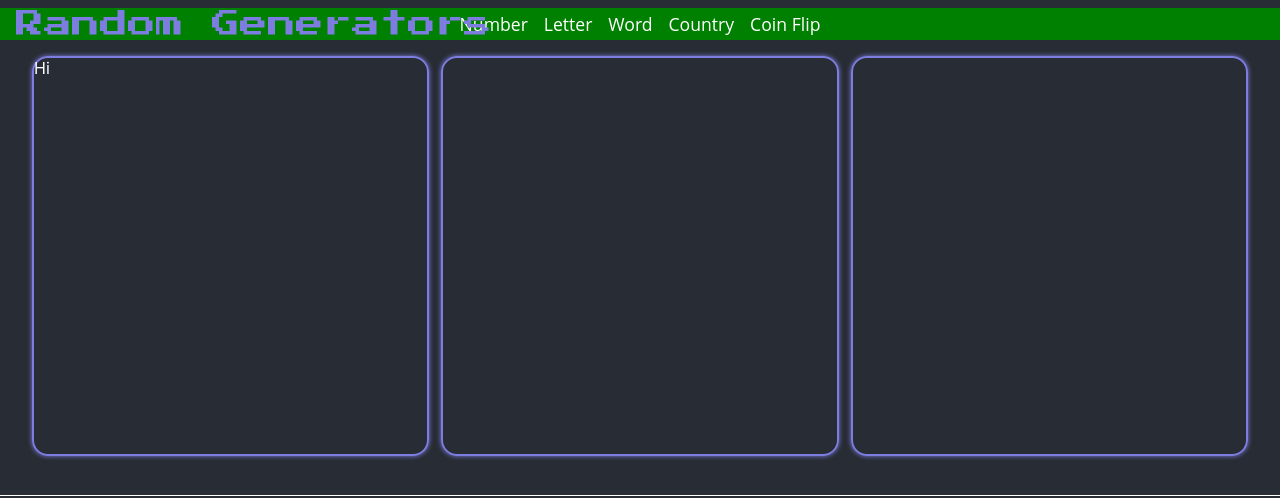
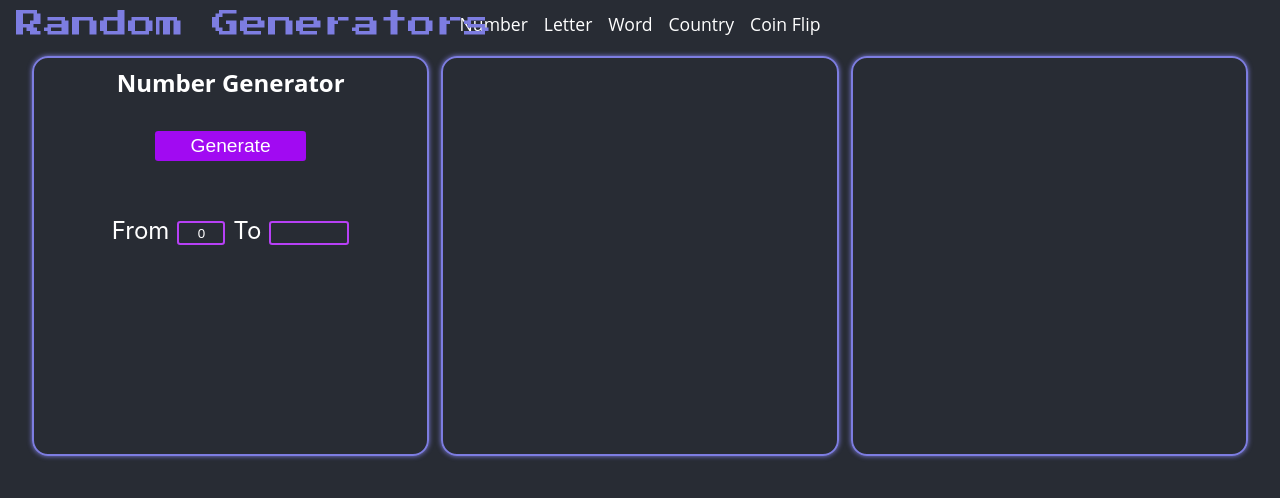
Before and after one commit to 0xRomRom/Random-Generators-V2, a React (Create React App) app in the folder random-generators-v2/: page / in a window 1280 px wide. Shown: the top 498 px of the page. Built offline with nearby package versions, Linux system fonts and the light colour scheme.

Commit message:
Input added to first modal

```diff
--- a/random-generators-v2/src/App.js
+++ b/random-generators-v2/src/App.js
@@ -1,6 +1,6 @@
 import React, { Fragment } from "react";
-import Nav from "./components/Nav";
-import AppContainer from "./components/AppContainer";
+import Nav from "./components/Nav.js";
+import AppContainer from "./components/UI/AppContainer.js";
 
 function App() {
   return (
--- a/random-generators-v2/src/components/Nav.module.css
+++ b/random-generators-v2/src/components/Nav.module.css
@@ -12,7 +12,7 @@
   color: white;
   font-size: 1.1rem;
   margin-top: 0.5rem !important;
-  background-color: green;
+  /* background-color: green; */
 }
 
 .nav li {
--- a/random-generators-v2/src/components/AppContainer.js
+++ b/random-generators-v2/src/components/UI/AppContainer.js
@@ -1,12 +1,13 @@
 import cl from "./AppContainer.module.css";
-import RandomModal from "./UI/RandomModal.js";
+import RandomModal from "./RandomModal.js";
+import NumberGenerator from "../generators/NumberGenerator.js";
 
 const AppContainer = () => {
   return (
     <div className={cl["main-container"]}>
       <div className={cl["inner-container"]}>
         <RandomModal>
-          <p>Hi</p>
+          <NumberGenerator />
         </RandomModal>
         <RandomModal />
         <RandomModal />
--- a/random-generators-v2/src/components/AppContainer.module.css
+++ b/random-generators-v2/src/components/UI/AppContainer.module.css
@@ -2,7 +2,7 @@
   position: relative;
   width: 100vw;
   min-height: 27.5rem;
-  border-bottom: 1px solid white;
+  /* border-bottom: 1px solid white; */
 }
 
 .inner-container {
--- a/random-generators-v2/src/components/UI/RandomModal.module.css
+++ b/random-generators-v2/src/components/UI/RandomModal.module.css
@@ -6,6 +6,7 @@
   box-shadow: 0px 0px 5px rgb(125, 125, 225);
   color: white;
   border-radius: 1rem;
+  padding: 0.5rem !important;
 }
 
 @media only screen and (max-width: 1000px) {
--- a/random-generators-v2/src/components/generators/NumberGenerator.js
+++ b/random-generators-v2/src/components/generators/NumberGenerator.js
@@ -1,7 +1,37 @@
-import randomModal from "../UI/RandomModal";
+import cl from "./NumberGenerator.module.css";
+import React, { useState, useRef } from "react";
 
 const NumberGenerator = () => {
-  return <randomModal />;
+  const [randomNumber, setRandomNumber] = useState("");
+  const lowInput = useRef(0);
+  const highInput = useRef(0);
+
+  const calculateHandler = () => {
+    let randomInteger = Math.round(Math.random() * 5000);
+    setRandomNumber(randomInteger);
+    alert(lowInput.current.value);
+  };
+
+  return (
+    <div className={cl["inner-div"]}>
+      <h1 className={cl.header}>Number Generator</h1>
+      <span className={cl.output}>{randomNumber}</span>
+      <button className={cl.generate} onClick={calculateHandler}>
+        Generate
+      </button>
+      <div className={cl["input-box"]}>
+        <span className={cl["input-span"]}>From</span>
+        <input
+          type="text"
+          className={cl.input}
+          ref={lowInput}
+          defaultValue={0}
+        ></input>
+        <span className={cl["input-span"]}>To</span>
+        <input type="text" className={cl.input2} ref={highInput}></input>
+      </div>
+    </div>
+  );
 };
 
 export default NumberGenerator;
--- a/random-generators-v2/src/components/generators/NumberGenerator.module.css
+++ b/random-generators-v2/src/components/generators/NumberGenerator.module.css
@@ -0,0 +1,82 @@
+.inner-div {
+  position: relative;
+  width: 100%;
+  height: 100%;
+  display: flex;
+  flex-direction: column;
+}
+
+.header {
+  text-align: center;
+  font-family: "Open Sans";
+  font-size: 1.5rem;
+}
+
+.generate {
+  position: relative;
+  width: 40%;
+  left: 30%;
+  border: none;
+  outline: 0;
+  border-radius: 0.2rem;
+  font-size: 1.2rem;
+  background-color: rgb(161, 10, 242);
+  color: rgb(255, 255, 255);
+  padding: 0.25rem 0rem !important;
+  cursor: pointer;
+  transition: all 0.2s ease-in-out;
+}
+.generate:hover {
+  background-color: rgb(183, 64, 246);
+}
+
+.output {
+  position: relative;
+  text-align: center;
+  /* background-color: black; */
+  width: 100%;
+  padding: 1rem 0rem !important;
+  font-size: 1.5rem;
+}
+
+.input-box {
+  position: relative;
+  width: 100%;
+  height: 5rem;
+  /* background-color: green; */
+  margin-top: 2rem !important;
+  display: flex;
+  justify-content: center;
+  align-items: center;
+  gap: 0.5rem;
+}
+
+.input {
+  width: 3rem;
+  height: 1.5rem;
+  border: none;
+  background-color: transparent;
+  border: 2px solid rgb(183, 64, 246);
+  border-radius: 0.2rem;
+  outline: 0;
+  color: white;
+  text-align: center;
+}
+
+.input2 {
+  width: 5rem;
+  height: 1.5rem;
+  border: none;
+  background-color: transparent;
+  border: 2px solid rgb(183, 64, 246);
+  border-radius: 0.2rem;
+  outline: 0;
+  color: white;
+  text-align: center;
+}
+
+.input-span {
+  position: relative;
+  font-size: 1.5rem;
+  padding-bottom: 0.3rem !important;
+}
```
